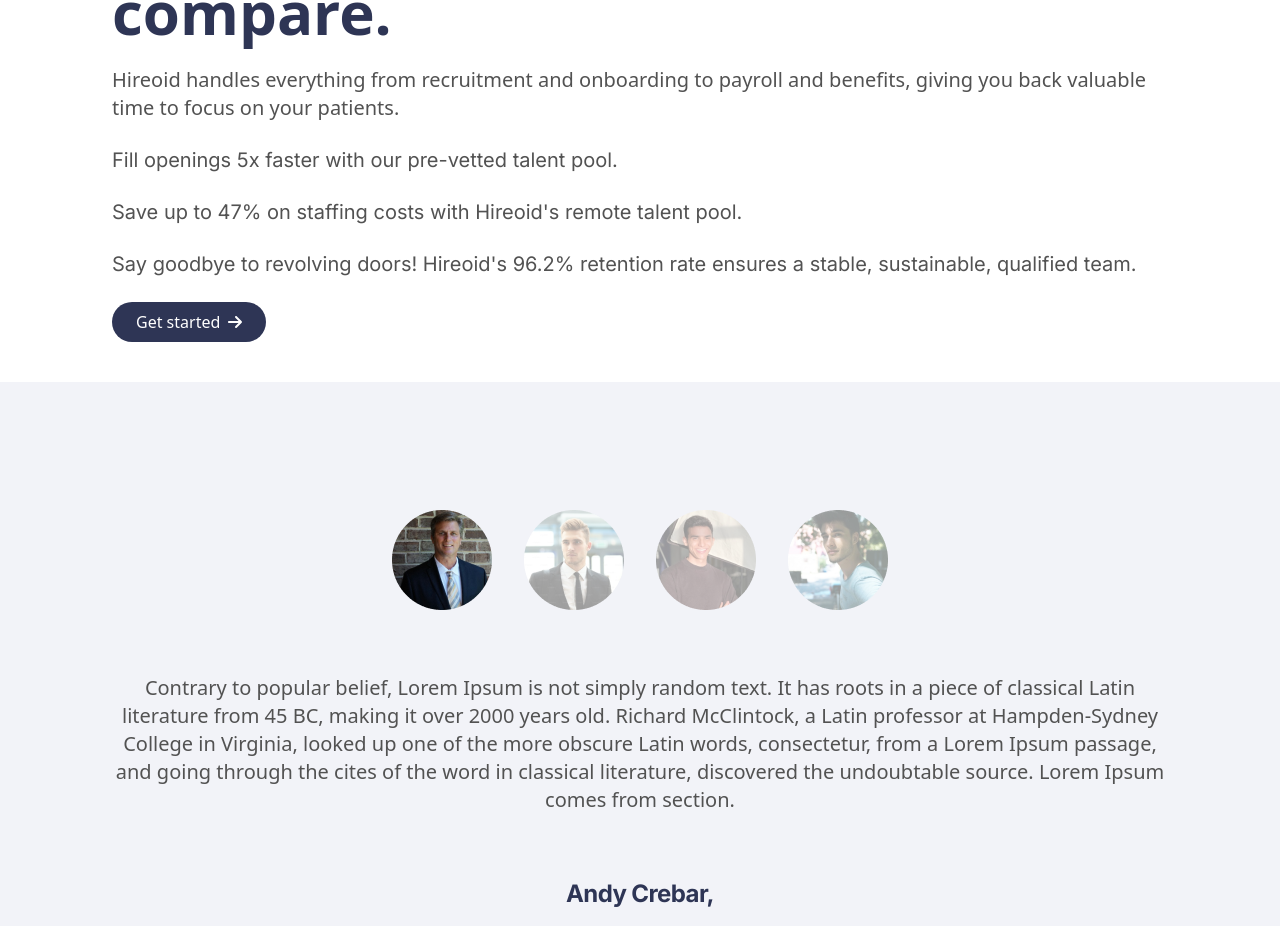
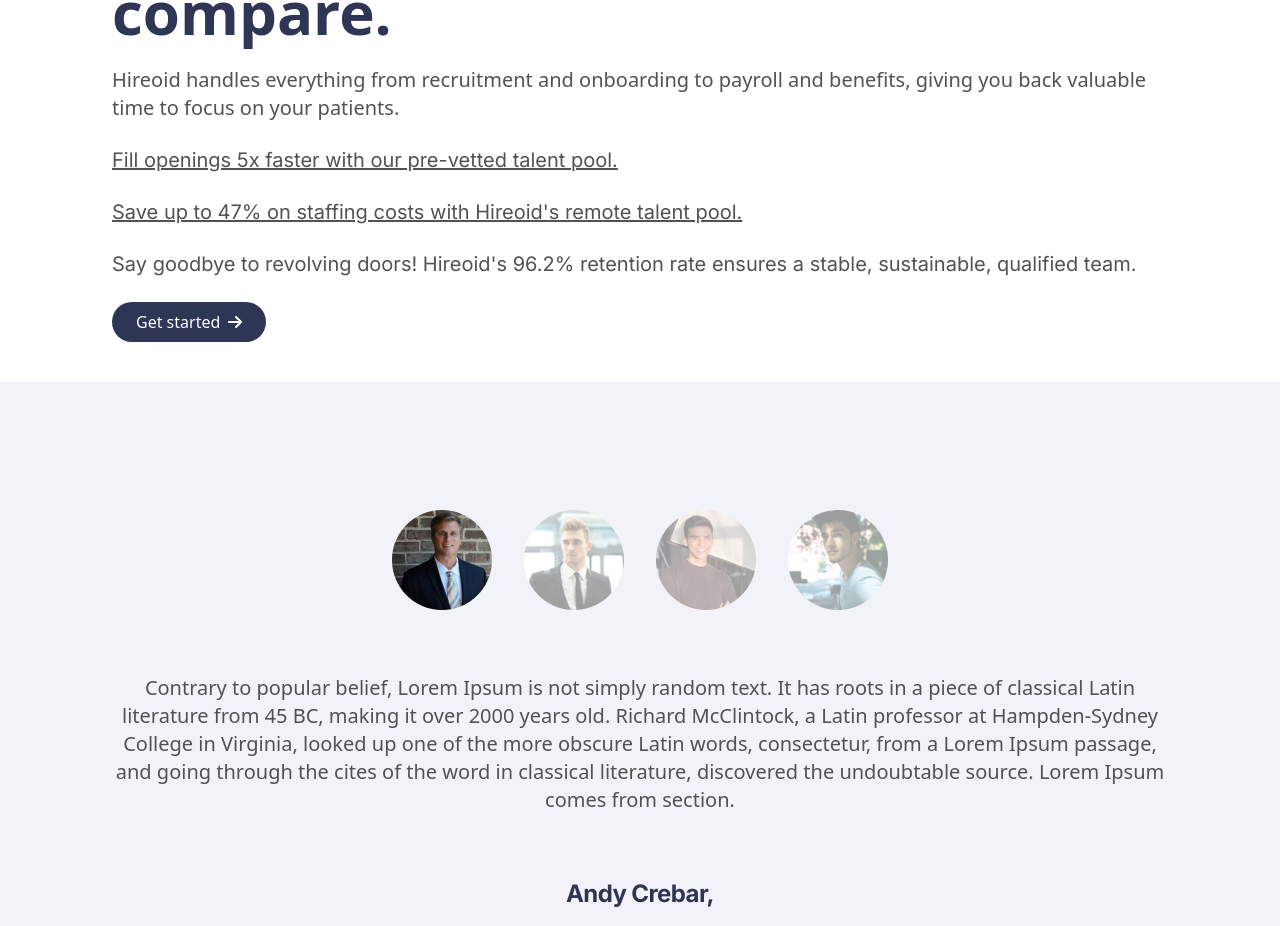
Before and after one commit to abdur-rehman-ali/hireoid, a React (Vite) app: page /heathcare in a window 1280 px wide. Shown: the part 2197-3123 px from the top of the page. Built offline with nearby package versions, Linux system fonts and the light colour scheme.

Commit message:
Underline in points

```diff
--- a/src/pages/HealthCare.jsx
+++ b/src/pages/HealthCare.jsx
@@ -63,17 +63,17 @@
 
                 <div className='flex flex-col items-start gap-6'>
                     <div className='flex justify-start items-center gap-3'>
-                        <p className='font-inter text-base md:text-xl font-normal text-[#525252]'>
+                        <p className='font-inter text-base md:text-xl font-normal text-[#525252] underline'>
                             Fill openings 5x faster with our pre-vetted talent pool.
                         </p>
                     </div>
                     <div className='flex justify-start items-center gap-3'>
-                        <p className='font-inter text-base md:text-xl font-normal text-[#525252]'>
+                        <p className='font-inter text-base md:text-xl font-normal text-[#525252] underline'>
                             Save up to 47% on staffing costs with Hireoid's remote talent pool.
                         </p>
                     </div>
                     <div className='flex justify-start items-center gap-3'>
-                        <p className='font-inter text-base md:text-xl font-normal text-[#525252]'>
+                        <p className='font-inter text-base md:text-xl font-normal text-[#525252] underlinegit '>
                             Say goodbye to revolving doors! Hireoid's 96.2% retention rate ensures a stable, sustainable, qualified team.
                         </p>
                     </div>
```
